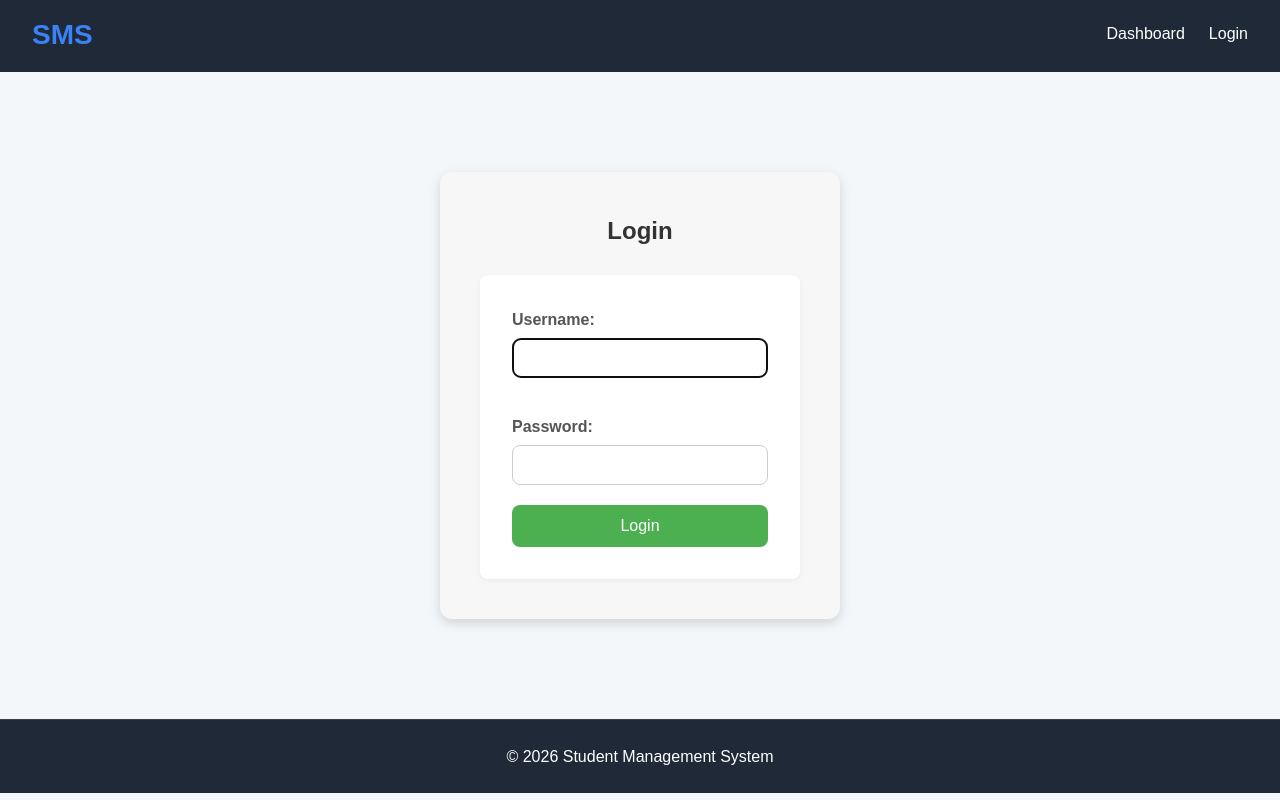
After one commit to maryam-arif-dev/student-management-django, a Django app: page /login/ in a window 1280 px wide. The commit adds this page. Run offline with Django 5.2, Linux system fonts and the light colour scheme.

Commit message:
Add authentication system (login & logout)
feat(auth): implement user authentication (login & logout)

- Added LoginView and LogoutView
- Created login template
- Configured LOGIN_URL and LOGIN_REDIRECT_URL
- Protected dashboard with @login_required
- Added logout POST form with CSRF protection

```diff
--- a/student_management/core/templates/core/dashboard.html
+++ b/student_management/core/templates/core/dashboard.html
@@ -1,7 +1,7 @@
 {% extends "base.html" %} {% block content %}
 <div class="dashboard">
-  <h2>Dashboard</h2>
-
+  <h1>Welcome, {{ request.user.username }}!</h1>
+  <p>This is your dashboard.</p>
   <div class="dashboard-cards">
     <div class="card">
       <h3>Total Students</h3>
--- /dev/null
+++ b/student_management/core/templates/core/login.html
@@ -0,0 +1,18 @@
+{% extends "base.html" %} {% block content %}
+<div class="login-container">
+  <h2>Login</h2>
+  <form method="post">
+    {% csrf_token %} {{ form.non_field_errors }}
+
+    <div class="input-group">
+      {{ form.username.label_tag }} {{ form.username }}
+    </div>
+
+    <div class="input-group">
+      {{ form.password.label_tag }} {{ form.password }}
+    </div>
+
+    <button type="submit" class="btn-login">Login</button>
+  </form>
+</div>
+{% endblock %}
--- a/student_management/core/urls.py
+++ b/student_management/core/urls.py
@@ -1,8 +1,18 @@
 from django.urls import path
+from django.contrib.auth.views import LoginView, LogoutView
 from . import views
 
-app_name = 'core'
+app_name = "core"
 
 urlpatterns = [
     path('', views.dashboard, name='dashboard'),
+
+    # Login page
+    path('login/', LoginView.as_view(
+        template_name='core/login.html',
+        redirect_authenticated_user=True
+    ), name='login'),
+
+    # Logout page (POST)
+    path('logout/', LogoutView.as_view(next_page='core:login'), name='logout'),
 ]
--- a/student_management/core/views.py
+++ b/student_management/core/views.py
@@ -2,6 +2,9 @@ from django.shortcuts import render
 from students.models import Student
 from courses.models import Course
 from enrollments.models import Enrollment
+from django.contrib.auth.decorators import login_required
+# Restrict Pages to Logged-in Users
+@login_required
 # Dashboard View
 def dashboard(request):
     context = {
--- a/student_management/courses/views.py
+++ b/student_management/courses/views.py
@@ -2,7 +2,9 @@ from django.shortcuts import render, redirect, get_object_or_404
 from django.contrib import messages
 from .models import Course
 from .forms import CourseForm
-
+from django.contrib.auth.decorators import login_required
+# Restrict Pages to Logged-in Users
+@login_required(login_url='core:login')
 # List View
 def course_list(request):
     courses = Course.objects.all()
--- a/student_management/enrollments/views.py
+++ b/student_management/enrollments/views.py
@@ -2,7 +2,10 @@ from django.shortcuts import render, redirect, get_object_or_404
 from django.contrib import messages
 from .models import Enrollment
 from .forms import EnrollmentForm
+from django.contrib.auth.decorators import login_required
 
+# Restrict Pages to Logged-in Users
+@login_required(login_url='core:login')
 # List all enrollments
 def enrollment_list(request):
     enrollments = Enrollment.objects.all()
--- a/student_management/static/styles/style.css
+++ b/student_management/static/styles/style.css
@@ -339,3 +339,73 @@ h2 {
   font-weight: bold;
   color: #00adad; /* matches your teal theme */
 }
+/* --- Login | Logout */
+/* Centered Login Form */
+.login-container {
+  max-width: 400px;
+  margin: 100px auto;
+  padding: 40px;
+  background-color: #f7f7f7;
+  border-radius: 12px;
+  box-shadow: 0 4px 12px rgba(0, 0, 0, 0.15);
+  text-align: center;
+}
+
+.login-container h2 {
+  margin-bottom: 25px;
+  color: #333;
+}
+
+.input-group {
+  margin-bottom: 20px;
+  text-align: left;
+}
+
+.input-group label {
+  display: block;
+  margin-bottom: 5px;
+  font-weight: bold;
+  color: #555;
+}
+
+.input-group input {
+  width: 100%;
+  padding: 10px 15px;
+  border-radius: 8px;
+  border: 1px solid #ccc;
+  box-sizing: border-box;
+  font-size: 16px;
+}
+
+/* Login Button */
+.btn-login {
+  width: 100%;
+  padding: 12px;
+  border: none;
+  border-radius: 8px;
+  background-color: #4caf50;
+  color: white;
+  font-size: 16px;
+  cursor: pointer;
+  transition: background-color 0.3s ease;
+}
+
+.btn-login:hover {
+  background-color: #45a049;
+}
+
+/* Logout Button */
+.btn-logout {
+  padding: 8px 16px;
+  border: none;
+  border-radius: 6px;
+  background-color: #ff4d4d;
+  color: white;
+  font-size: 14px;
+  cursor: pointer;
+  transition: background-color 0.3s ease;
+}
+
+.btn-logout:hover {
+  background-color: #e04343;
+}
--- a/student_management/student_management/settings.py
+++ b/student_management/student_management/settings.py
@@ -132,3 +132,8 @@ MESSAGE_TAGS = {
     messages.WARNING: 'warning',
     messages.ERROR: 'error',
 }
+# Login Redirect
+# settings.py
+LOGIN_URL = 'core:login'          # Use namespace
+LOGIN_REDIRECT_URL = 'core:dashboard'
+LOGOUT_REDIRECT_URL = 'core:login'
--- a/student_management/student_management/urls.py
+++ b/student_management/student_management/urls.py
@@ -22,5 +22,5 @@ urlpatterns = [
     path('students/', include('students.urls')),
     path("courses/", include("courses.urls")),
     path('enrollments/', include('enrollments.urls')),
-    path('', include('core.urls')),
+    path('', include('core.urls',namespace='core')),
 ]
--- a/student_management/students/views.py
+++ b/student_management/students/views.py
@@ -2,7 +2,10 @@ from django.shortcuts import render, redirect, get_object_or_404
 from .models import Student
 from .forms import StudentForm
 from django.contrib import messages
+from django.contrib.auth.decorators import login_required
 
+# Restrict Pages to Logged-in Users
+@login_required(login_url='core:login')
 # Fetch data from student
 def student_list(request):
     students = Student.objects.all()
--- a/student_management/templates/base.html
+++ b/student_management/templates/base.html
@@ -40,21 +40,24 @@
             class="{% if request.path == '/' %}active{% endif %}"
             >Dashboard</a
           >
-          <a
-            href="{% url 'students:list' %}"
-            class="{% if request.path|slice:':10' == '/students/' %}active{% endif %}"
-            >Students</a
+          {% if user.is_authenticated %}
+          <a href="{% url 'students:list' %}">Students</a>
+          <a href="{% url 'courses:list' %}">Courses</a>
+          <a href="{% url 'enrollments:list' %}">Enrollments</a>
+
+          <!-- Logout as POST -->
+          <form
+            action="{% url 'core:logout' %}"
+            method="post"
+            style="display: inline"
+            class="logout-form"
           >
-          <a
-            href="{% url 'courses:list' %}"
-            class="{% if request.path|slice:':9' == '/courses/' %}active{% endif %}"
-            >Courses</a
-          >
-          <a
-            href="{% url 'enrollments:list' %}"
-            class="{% if request.path|slice:':13' == '/enrollments/' %}active{% endif %}"
-            >Enrollments</a
-          >
+            {% csrf_token %}
+            <button type="submit" class="btn-logout">Logout</button>
+          </form>
+          {% else %}
+          <a href="{% url 'core:login' %}">Login</a>
+          {% endif %}
         </nav>
       </div>
     </header>
```
